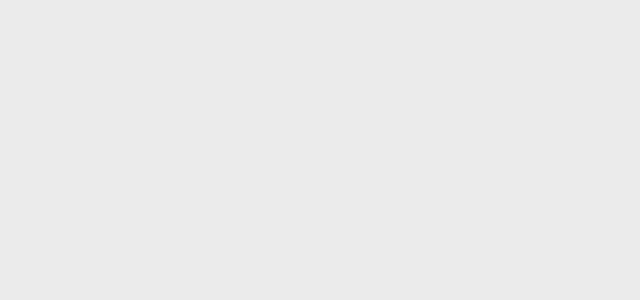
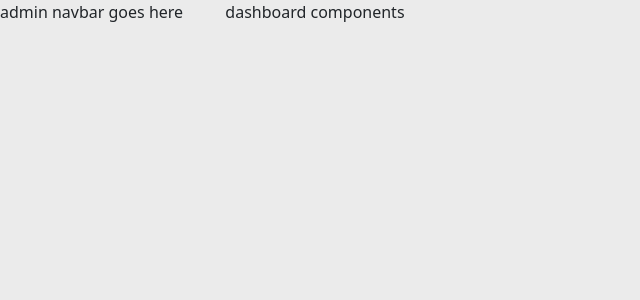
Before and after one commit to GP-43/homeaway-frontend, a React (Create React App) app: page /admin/dashboard in a window 1280 px wide. Before the commit this address had no page. Shown: the top 300 px of the page, without its empty margins (0-640 px from the left). Built offline with nearby package versions, Linux system fonts and the light colour scheme.

Commit message:
create admin page

```diff
--- a/src/App.js
+++ b/src/App.js
@@ -5,6 +5,8 @@ import UserHome from './views/pages/UserHome';
 import UserBookings from "./views/pages/UserBookings"
 import HomeAwayApp from './views/HomeAwayApp';
 import UserRentings from './views/pages/UserRentings';
+import HomeAwayAdmin from "./views/pages/HomeAwayAdmin";
+import Dashboard from "./views/pages/Admin/Dashboard";
 
 function App() {
     return (
@@ -15,6 +17,9 @@ function App() {
                     <Route path='/userbookings' element={<UserBookings />} />
                     <Route path='/userrentings' element={<UserRentings />} />
                 </Route>
+                <Route path='/admin' element={<HomeAwayAdmin />}>
+                    <Route path='/admin/dashboard' element={<Dashboard />} />
+                </Route>
             </Routes>
         </div>
     );
--- a/src/components/navbar/NavBar.jsx
+++ b/src/components/navbar/NavBar.jsx
@@ -5,6 +5,7 @@ import Navbar from 'react-bootstrap/Navbar';
 import NavDropdown from 'react-bootstrap/NavDropdown';
 import logo from '../../assets/images/logo/logo.png';
 import { BiUserCircle } from "react-icons/bi";
+import {Link} from "react-router-dom";
 
 function NavBar() {
   return (
@@ -14,9 +15,9 @@ function NavBar() {
           <img className="logo" src={logo} alt="First slide" />
         </Navbar>
         <Navbar>
-          <Nav.Link className="nav me-auto" href="#home">Home</Nav.Link>
+          <Nav.Link className="nav me-auto" as={Link} to='/' >Home</Nav.Link>
           <Nav className="me-0 mt-0">
-            <Nav.Link className="menu px-0" href="../views/pages/UserBookings">Bookings</Nav.Link>
+            <Nav.Link className="menu px-0" as={Link} to='/userbookings'>Bookings</Nav.Link>
             <NavDropdown title={<BiUserCircle className="biuser-circle" />}>
               <NavDropdown.Item className="mb-2" href="#action/3.1">Profile</NavDropdown.Item>
               <NavDropdown.Item className="mb-2" href="#action/3.2">
--- a/src/components/occupent_footer/OccupantFooter.jsx
+++ b/src/components/occupent_footer/OccupantFooter.jsx
@@ -4,6 +4,7 @@ import Card from 'react-bootstrap/Card';
 import {FiTwitter,FiPhoneCall} from "react-icons/fi";
 import { AiOutlineFacebook,AiOutlineLinkedin } from "react-icons/ai";
 import { GrMail } from "react-icons/gr";
+import {Link} from "react-router-dom";
 
 function OccupantFooter() {
     return (
@@ -19,9 +20,9 @@ function OccupantFooter() {
                     <FiPhoneCall className="bg-dark footer-icon mx-1"/>
                     <GrMail className="bg-dark footer-icon mx-1"/>
                 </Card.Text>
-                <Button variant="outline-light dark button mx-1">Home</Button>
-                <Button variant="outline-light dark button mx-1">Booking</Button>
-                <Button variant="outline-light dark button mx-1">Terms</Button>
+                <Button variant="outline-light dark button mx-1" as={Link} to='/'>Home</Button>
+                <Button variant="outline-light dark button mx-1" as={Link} to='userbookings'>Booking</Button>
+                <Button variant="outline-light dark button mx-1" as={Link} to='/'>Terms</Button>
             </Card.Body>
             <Card.Footer className="pb-4">&copy; {' '} {new Date().getFullYear()} HomeAway HomeAway - All Right Reserved.</Card.Footer>
         </Card>
--- /dev/null
+++ b/src/views/pages/Admin/Dashboard.jsx
@@ -0,0 +1,16 @@
+import React from "react";
+import {Row, Col, Container} from "react-bootstrap";
+
+function Dashboard() {
+    return (
+        <Container>
+            <Row className="mx-0">
+                <Col className="px-0">
+                    dashboard components
+                </Col>
+            </Row>
+        </Container>
+    );
+}
+
+export default Dashboard;
--- /dev/null
+++ b/src/views/pages/HomeAwayAdmin.jsx
@@ -0,0 +1,20 @@
+import React from "react";
+import {Row, Col, Container} from "react-bootstrap";
+import {Outlet} from 'react-router-dom';
+
+function HomeAwayAdmin() {
+    return (
+        <>
+            <Row className="mx-0">
+                <Col className="px-0" lg={2}>
+                    admin navbar goes here
+                </Col>
+                <Col className="px-0" lg={10}>
+                    <Outlet/>
+                </Col>
+            </Row>
+        </>
+    );
+}
+
+export default HomeAwayAdmin;
```
